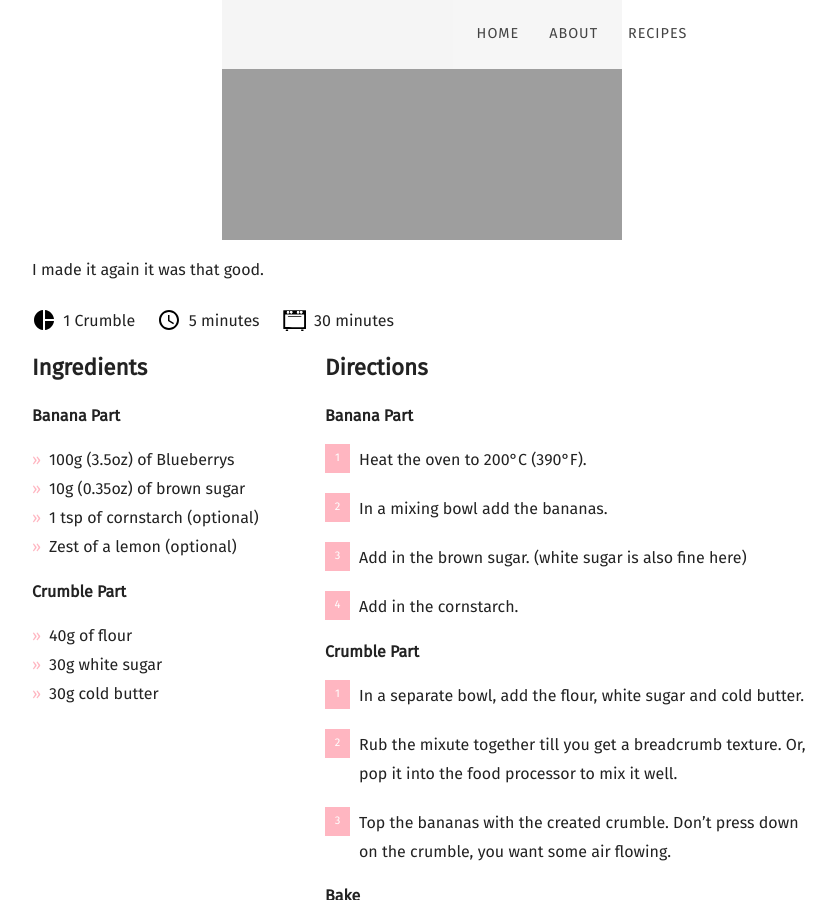
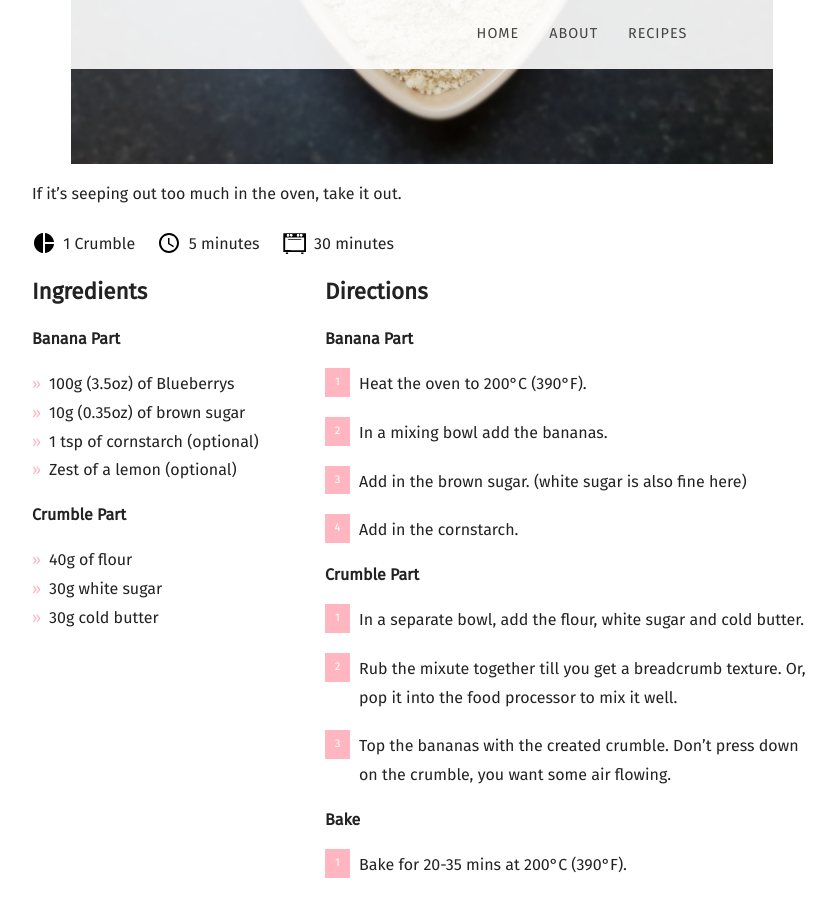
Before and after one commit to mcginleyireland/irishbaking.github.io, a Jekyll site: the page built from _posts/2021-04-04-banana-crumbe-for-one.md, in a window 1280 px wide and 900 px high, scrolled down 1847 px. Shown: the whole window, without its empty margins (58-894 px from the left). Built offline with Jekyll 4.4.1, drawn with Linux system fonts in a browser that asks for light colours; nearby versions of some CDN libraries; some web fonts are replaced.

Commit message:
Updating the images for the banana crumble.

```diff
--- a/_posts/2021-04-04-banana-crumbe-for-one.md
+++ b/_posts/2021-04-04-banana-crumbe-for-one.md
@@ -55,7 +55,3 @@ Going to be good!
 ![Cake](https://irishbaking.ie/images/Deserts_For_One/Banana_Crumble/Image_4.jpg)
 
 If it's seeping out too much in the oven, take it out.
-
-![Cake](https://irishbaking.ie/images/Deserts_For_One/Banana_Crumble/Image_5.jpg)
-
-I made it again it was that good.
```
Also changed, not shown: images/Deserts_For_One/Banana_Crumble/20210119_120739.jpg, images/Deserts_For_One/Banana_Crumble/20210119_121621.jpg, images/Deserts_For_One/Banana_Crumble/20210119_124535.jpg, images/Deserts_For_One/Banana_Crumble/Image_1.jpg (added), images/Deserts_For_One/Banana_Crumble/Image_2.jpg (added), images/Deserts_For_One/Banana_Crumble/Image_4.jpg (added), 1 other file.
